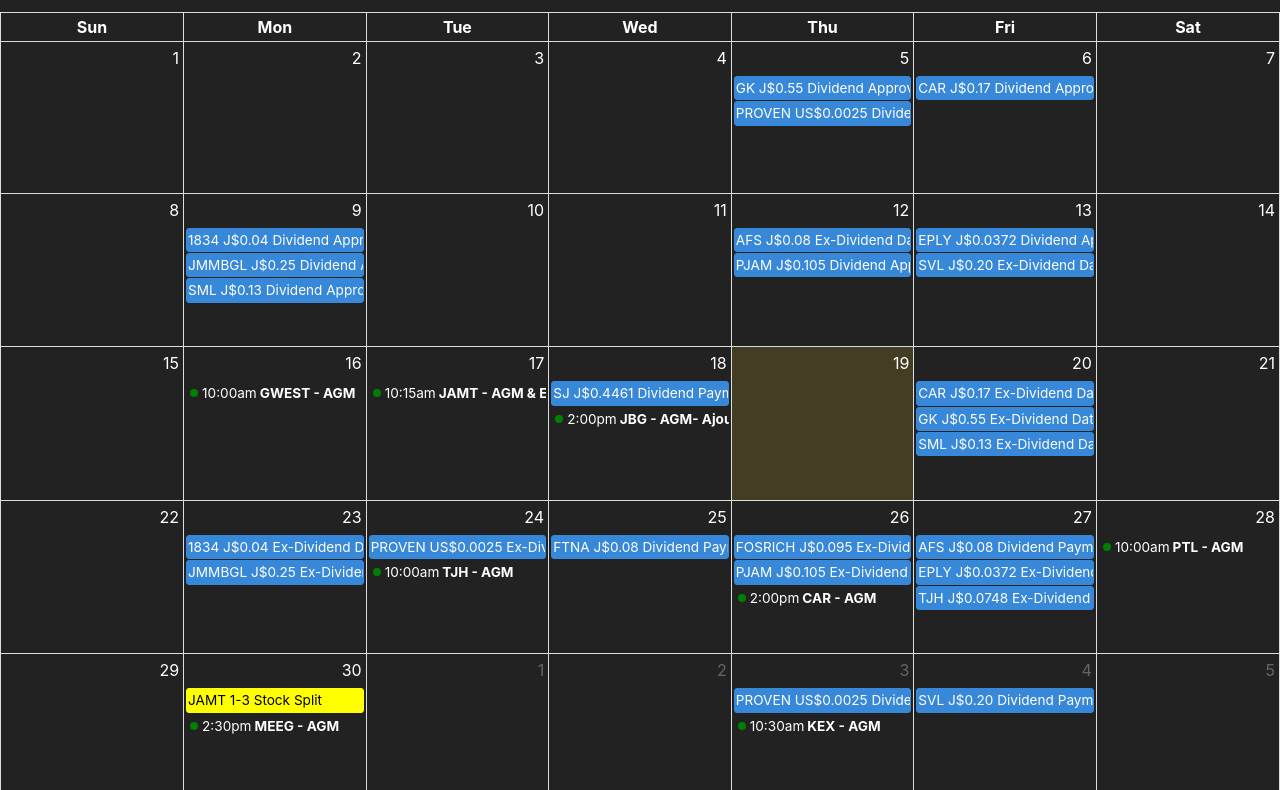
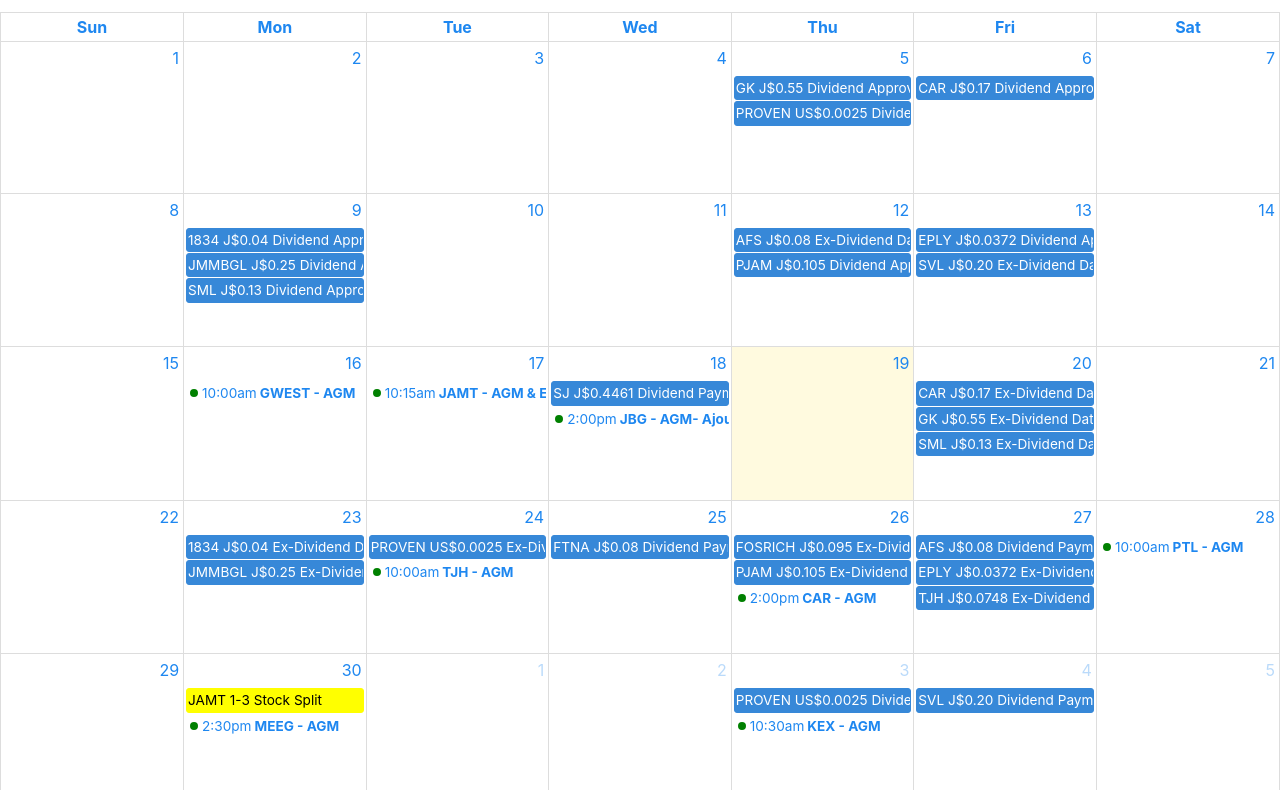
Before and after one commit to DemmarkForrester/jse-cal.github.io, a plain HTML site: page index.html in a window 1280 px wide. Shown: the part 183-973 px from the top of the page. Drawn offline with nearby package versions, Linux system fonts and the light colour scheme.

Commit message:
Update index.html

```diff
--- a/index.html
+++ b/index.html
@@ -19,7 +19,7 @@
 
 </head>
 
-<body class="uk-light uk-background-secondary">
+<body>
   <h1> Stock Calendar </h1>
   <p>
     Go to date: <input type="date" id="dateInput" class="uk-input uk-form-width-medium uk-form-small">
```
